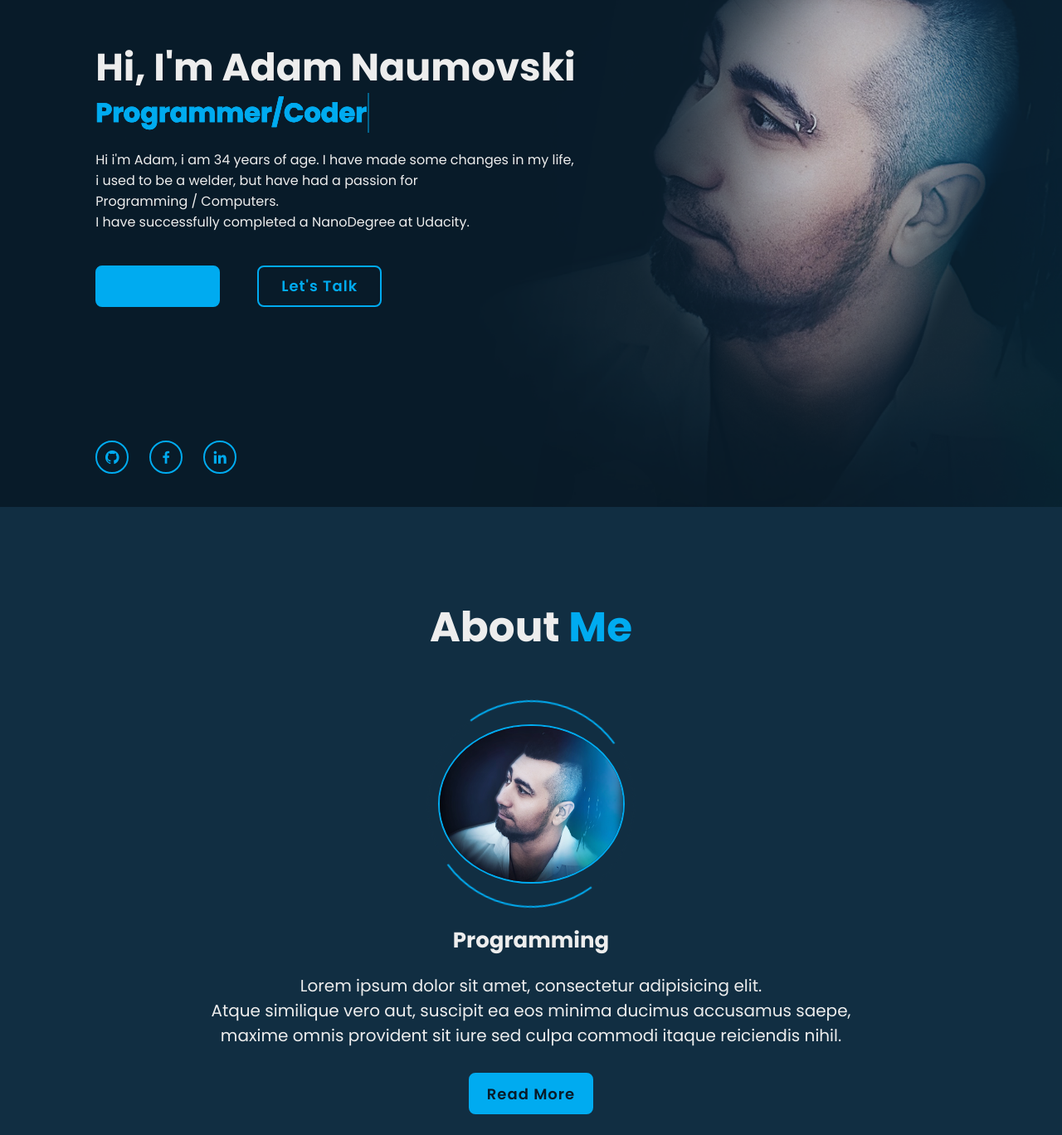
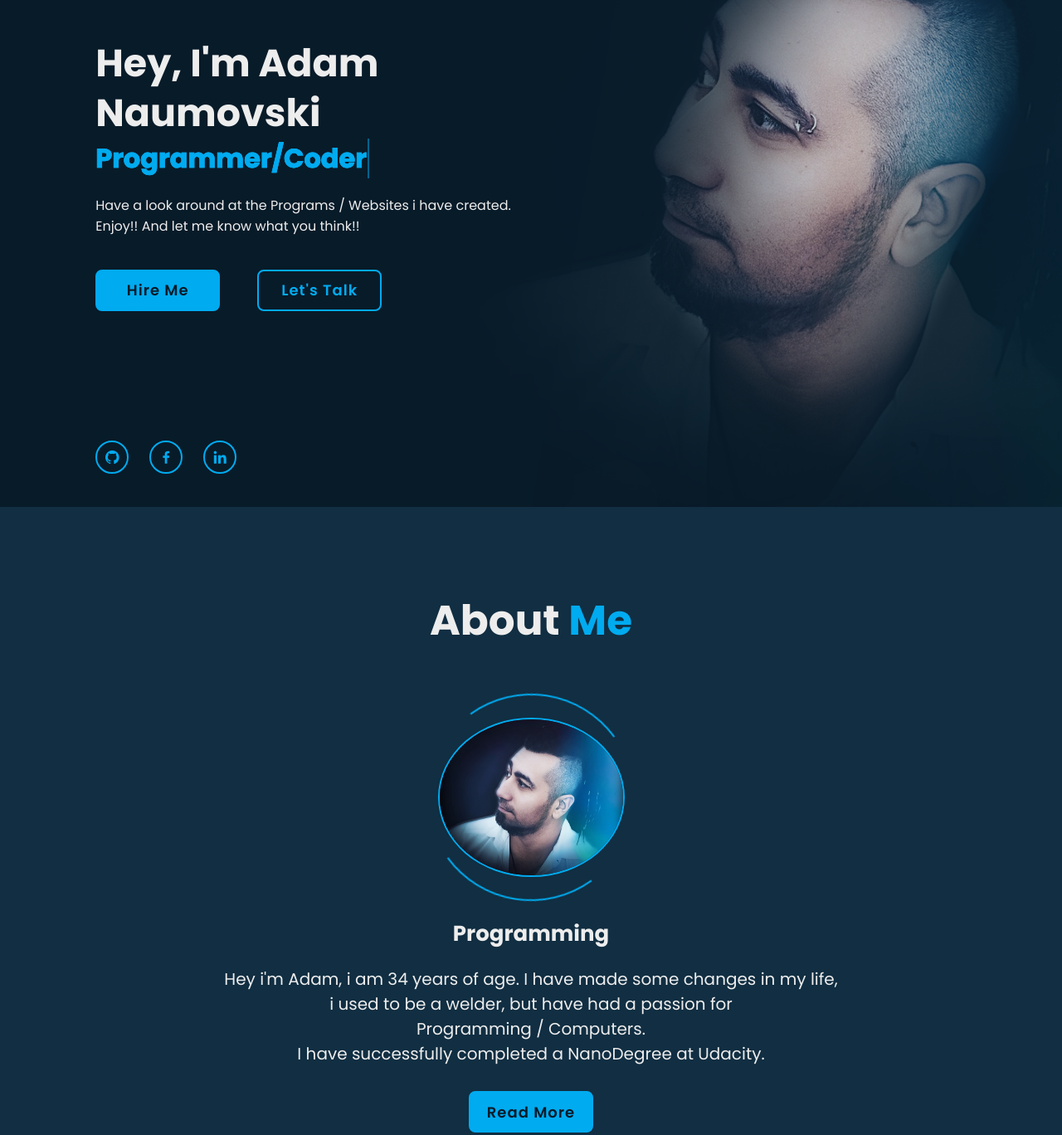
Before and after one commit to Addz89/Addz89.github.io, a plain HTML site: page index.html in a window 1280 px wide. Shown: the part 189-1557 px from the top of the page at 83% size. Drawn offline with nearby package versions, Linux system fonts and the light colour scheme.

Commit message:
update html

```diff
--- a/index.html
+++ b/index.html
@@ -35,21 +35,18 @@
     <!-- home section design -->
     <section class="home show-animate" id="home">
         <div class="home-content">
-            <h1>Hi, I'm <span>Adam Naumovski</span><span class="animate" style="--i:2;"></span></h1>
+            <h1>Hey, I'm <span>Adam Naumovski</span><span class="animate" style="--i:2;"></span></h1>
             <div class="text-animate">
                 <h3>Programmer/Coder</h3>
                 <span class="animate" style="--i:3;"></span>
             </div>
-            <p>Hi i'm Adam, i am 34 years of age. I have made some changes in my life, <br>
-                i used to be a welder, but have had a passion for <br>Programming / Computers. <br>
-                I have successfully completed a NanoDegree at Udacity.<br>
-
-
+            <p>Have a look around at the Programs / Websites i have created.<br>
+                Enjoy!! And let me know what you think!!
                 <span class="animate" style="--i:4;"></span>
             </p>
 
             <div class="btn-box">
-                <a href="#" class="btn"></a>
+                <a href="#" class="btn">Hire Me</a>
                 <a href="#contact" class="btn">Let's Talk</a>
                 <span class="animate" style="--i:5;"></span>
             </div>
@@ -76,10 +73,9 @@
         </div>
         <div class="about-content">
             <h3>Programming<span class="animate scroll" style="--i:3;"></span></h3>
-            <p>Lorem ipsum dolor sit amet, consectetur adipisicing elit. <br>
-                Atque similique vero aut, suscipit ea eos minima ducimus
-                accusamus saepe, <br> maxime omnis provident sit iure sed culpa
-                commodi itaque reiciendis nihil.
+            <p>Hey i'm Adam, i am 34 years of age. I have made some changes in my life, <br>
+                i used to be a welder, but have had a passion for <br>Programming / Computers. <br>
+                I have successfully completed a NanoDegree at Udacity.
                 <span class="animate scroll" style="--i:4;"></span>
             </p>
 
```
